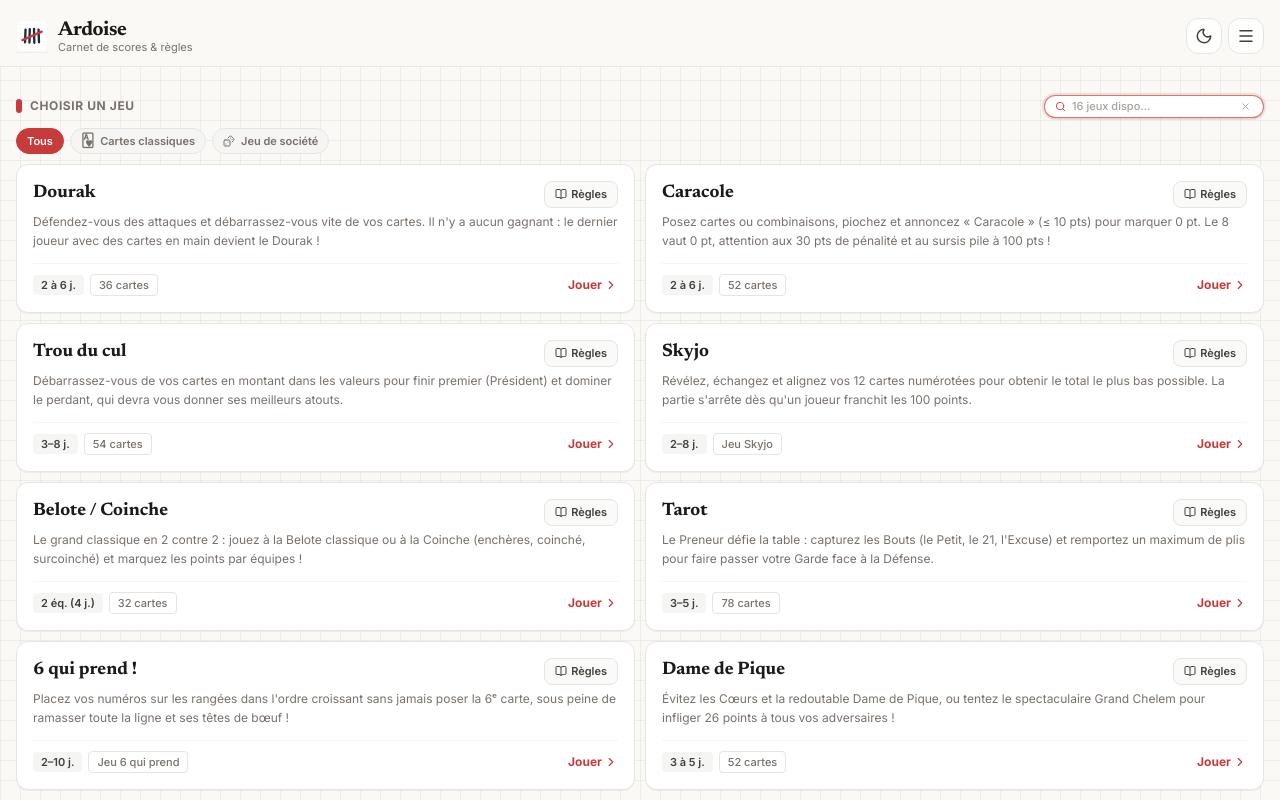
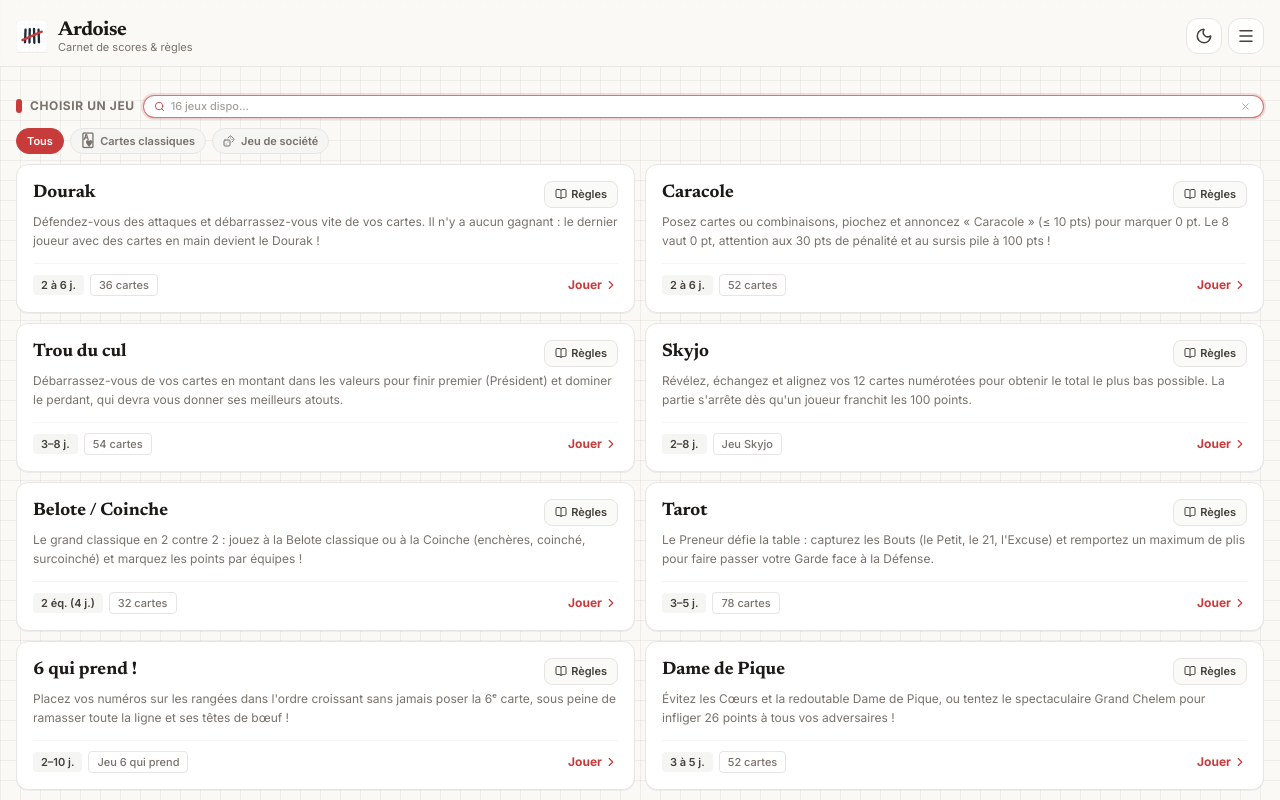
Before and after one commit to Artichou-code/ardoise, a React (Vite) app: page / in a window 1280 px wide. Both pictures are taken after a click on the button "Rechercher un jeu". Built offline with nearby package versions, Linux system fonts and the light colour scheme.

Commit message:
style: etirement barre recherche au titre et message compact

```diff
--- a/src/components/HomeScreen.jsx
+++ b/src/components/HomeScreen.jsx
@@ -448,13 +448,15 @@ export function HomeScreen() {
           <div className="flex items-center justify-between mb-2.5 gap-2">
             <div className="flex items-center gap-2 shrink-0">
               <span className="w-1.5 h-3.5 rounded-full bg-[#c83b3b]" />
-              <h2 className="text-xs font-bold uppercase tracking-wider text-stone-500 dark:text-slate-400">
+              <h2 className="text-xs font-bold uppercase tracking-wider text-stone-500 dark:text-slate-400 whitespace-nowrap">
                 Choisir un jeu
               </h2>
             </div>
 
-            {/* Barre de recherche compacte intégrée sans perte de place */}
-            <div className="flex items-center justify-end min-w-0">
+            {/* Barre de recherche qui s'étire jusqu'au titre à gauche au clic */}
+            <div className={`transition-all duration-200 ease-out flex items-center justify-end ${
+              isSearchOpen || searchQuery ? 'flex-1 min-w-0' : 'shrink-0'
+            }`}>
               {!isSearchOpen && !searchQuery ? (
                 <button
                   type="button"
@@ -470,7 +472,7 @@ export function HomeScreen() {
                   <span>{totalAvailableCount} jeux disponibles</span>
                 </button>
               ) : (
-                <div className="flex items-center gap-1.5 px-2.5 py-0.5 rounded-full bg-white dark:bg-slate-900 border border-[#c83b3b]/70 dark:border-[#c83b3b]/70 ring-2 ring-[#c83b3b]/15 shadow-2xs transition-all w-[155px] xs:w-[185px] sm:w-[220px] shrink-0">
+                <div className="flex items-center gap-1.5 px-2.5 py-0.5 rounded-full bg-white dark:bg-slate-900 border border-[#c83b3b]/70 dark:border-[#c83b3b]/70 ring-2 ring-[#c83b3b]/15 shadow-2xs transition-all w-full animate-in fade-in duration-150">
                   <Search size={11} className="text-[#c83b3b] shrink-0" />
                   <input
                     ref={searchInputRef}
@@ -522,18 +524,21 @@ export function HomeScreen() {
             </div>
           </div>
 
-          {/* Alerte si aucun jeu dédié n'est trouvé : proposition du Compteur Universel */}
+          {/* Note discrète et compacte si jeu non répertorié */}
           {isUniversalFallback && (
-            <div className="mb-2.5 p-2.5 rounded-xl bg-amber-500/10 border border-amber-500/25 flex items-center justify-between gap-2 text-xs text-amber-900 dark:text-amber-200 animate-in fade-in duration-200">
+            <div className="mb-2 px-2.5 py-1 rounded-lg bg-stone-100/80 dark:bg-slate-800/60 border border-stone-200/60 dark:border-slate-700/60 flex items-center justify-between gap-2 text-[11px] text-stone-500 dark:text-slate-400 animate-in fade-in duration-150">
               <span className="truncate">
-                Jeu non répertorié pour « <strong>{searchQuery}</strong> » · Jouez avec le <strong>Compteur Universel</strong> :
+                Non listé · <strong className="text-stone-700 dark:text-slate-200 font-semibold">Compteur Universel</strong> proposé
               </span>
               <button
                 type="button"
-                onClick={() => setSearchQuery('')}
-                className="text-[11px] font-bold text-amber-700 dark:text-amber-300 hover:underline shrink-0 cursor-pointer whitespace-nowrap"
+                onClick={() => {
+                  setSearchQuery('')
+                  searchInputRef.current?.focus()
+                }}
+                className="text-[10px] font-bold text-[#c83b3b] hover:underline shrink-0 cursor-pointer whitespace-nowrap"
               >
-                Tout réafficher
+                Effacer
               </button>
             </div>
           )}
```
